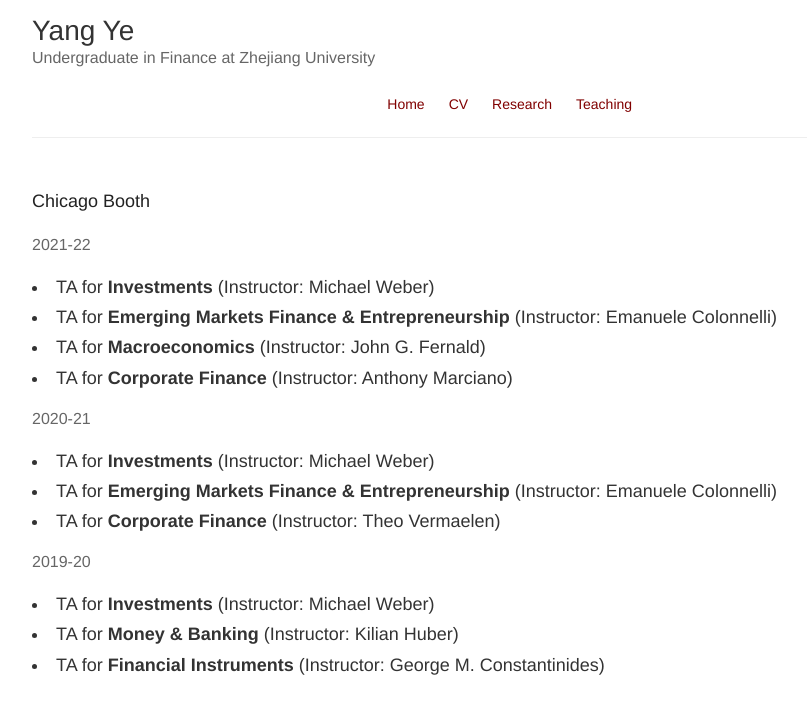
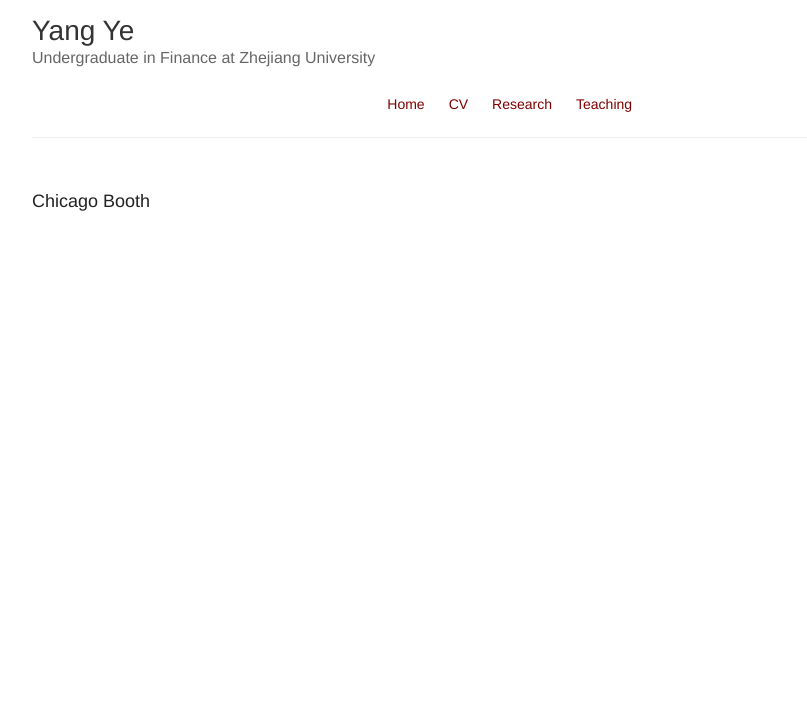
Before and after one commit to yeyangzju/Yang-Ye.github.io, a Jekyll site: the page built from teaching.html, in a window 1280 px wide. Shown: the top 714 px of the page, without its empty margins (118-925 px from the left). Built offline with Jekyll 4.4.1, drawn with Linux system fonts in a browser that asks for light colours.

Commit message:
Update teaching.html

```diff
--- a/teaching.html
+++ b/teaching.html
@@ -1,30 +1,8 @@
 ---
 layout: default
 ---
-<head> <title> Nishant Vats, PhD Candidate in Finance at Chicago Booth </title>
- <meta name="description" content="I am a Ph.D. candidate in Finance at the Booth School of Business, University of Chicago">
- <meta name="keywords" content="Nishant Vats, Vats PhD, Booth, Finance, Nishant Vats Finance, Nishant Vats Booth, Vats Booth, Nishant Booth, Nishant Finance PhD">
+<head> <title> Yang Ye,  </title>
+ <meta name="description" content="I am a undergradute in Finance at School of Econonmics, Zhejiang University">
+ <meta name="keywords" content="Yang Ye, Undergradute">
  </head>
 <h3> Chicago Booth </h3>
-
-<h4> 2021-22 </h4>
-<ui>
-  <li> TA for <b>Investments</b> (Instructor: Michael Weber) </li>
-  <li> TA for <b>Emerging Markets Finance & Entrepreneurship</b> (Instructor: Emanuele Colonnelli) </li>
-  <li> TA for <b>Macroeconomics</b> (Instructor: John G. Fernald) </li>
-  <li> TA for <b>Corporate Finance</b> (Instructor: Anthony Marciano) </li>
-</ui>
-
-<h4> 2020-21 </h4>
-<ui>
-  <li> TA for <b>Investments</b> (Instructor: Michael Weber) </li>
-  <li> TA for <b>Emerging Markets Finance & Entrepreneurship</b> (Instructor: Emanuele Colonnelli) </li>
-  <li> TA for <b>Corporate Finance</b> (Instructor: Theo Vermaelen) </li>
-</ui>
-
-<h4> 2019-20 </h4>
-<ui>
-  <li> TA for <b>Investments</b> (Instructor: Michael Weber) </li>
-  <li> TA for <b>Money & Banking</b> (Instructor: Kilian Huber) </li>
-  <li> TA for <b>Financial Instruments</b> (Instructor: George M. Constantinides) </li>
-</ui>
```
